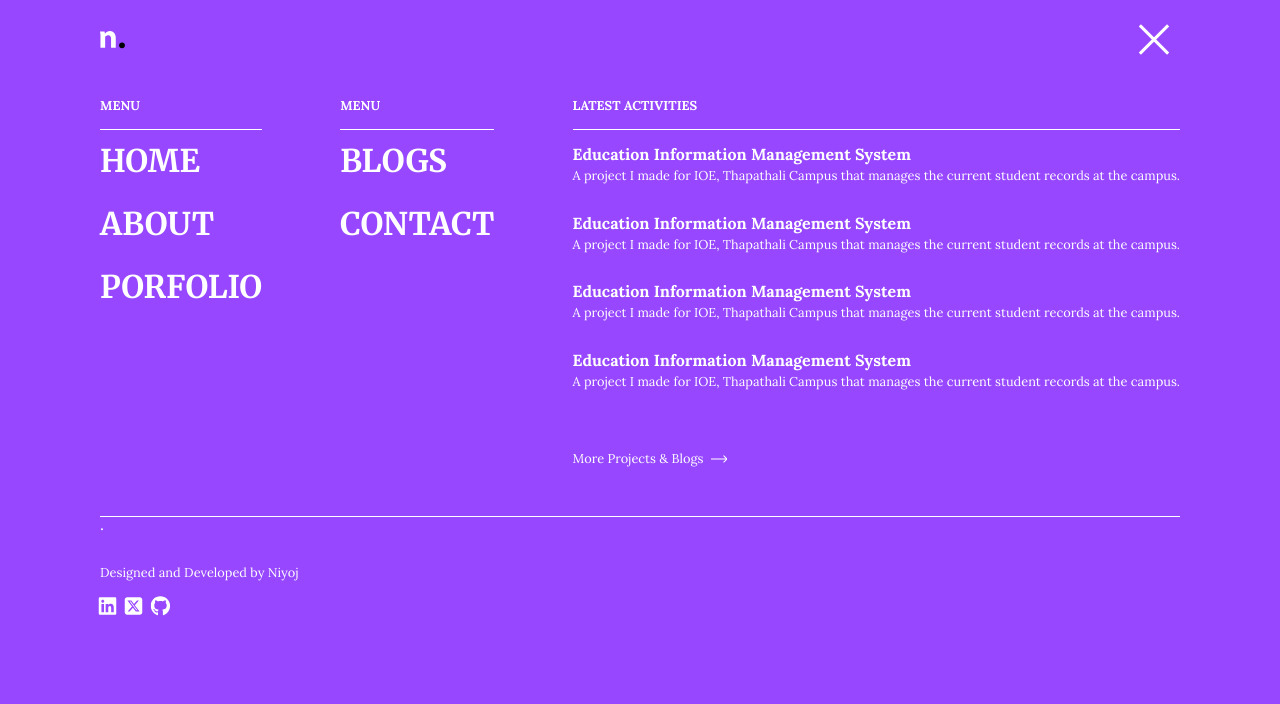
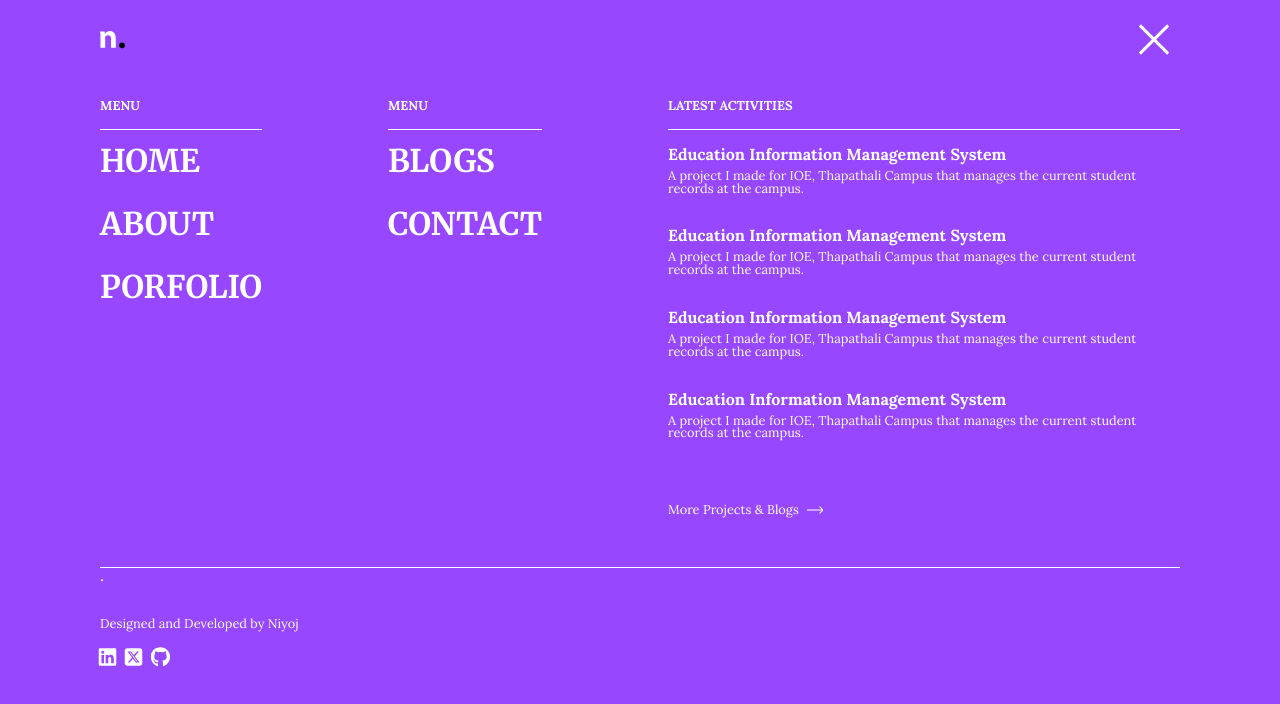
Before and after one commit to niyoj/niyoj.github.io, a React (Vite) app: page / in a window 1280 px wide. Both pictures are taken after a click on the button 1154 px from the left and 39 px from the top of the page. Shown: the top 704 px of the page. Built offline with nearby package versions, Linux system fonts and the light colour scheme.

Commit message:
makes the activities to take ref

```diff
--- a/src/pages/navigation/navigation-content/activities/activities.jsx
+++ b/src/pages/navigation/navigation-content/activities/activities.jsx
@@ -2,10 +2,11 @@ import styles from "./activities.module.css";
 
 import Arrow from "../assets/arrow.svg";
 import PropTypes from "prop-types";
+import { forwardRef } from "react";
 
-export function Activities({ items, active = false }) {
+export const Activities = forwardRef(({ items, active = false }, ref) => {
   return (
-    <div className={styles["menu"]}>
+    <div className={styles["menu"]} ref={ref}>
       <small className={styles["menu__title"]}>{"latest activities"}</small>
 
       <div className={styles["menu__bar"]} />
@@ -33,7 +34,9 @@ export function Activities({ items, active = false }) {
       </div>
     </div>
   );
-}
+});
+
+Activities.displayName = "Activities";
 
 Activities.propTypes = {
   items: PropTypes.arrayOf(
--- a/src/pages/navigation/navigation-content/activities/activities.module.css
+++ b/src/pages/navigation/navigation-content/activities/activities.module.css
@@ -24,6 +24,7 @@
   display: flex;
   flex-direction: column;
   gap: 8px;
+  max-width: 40vw;
 }
 
 .menu__list__item {
```
